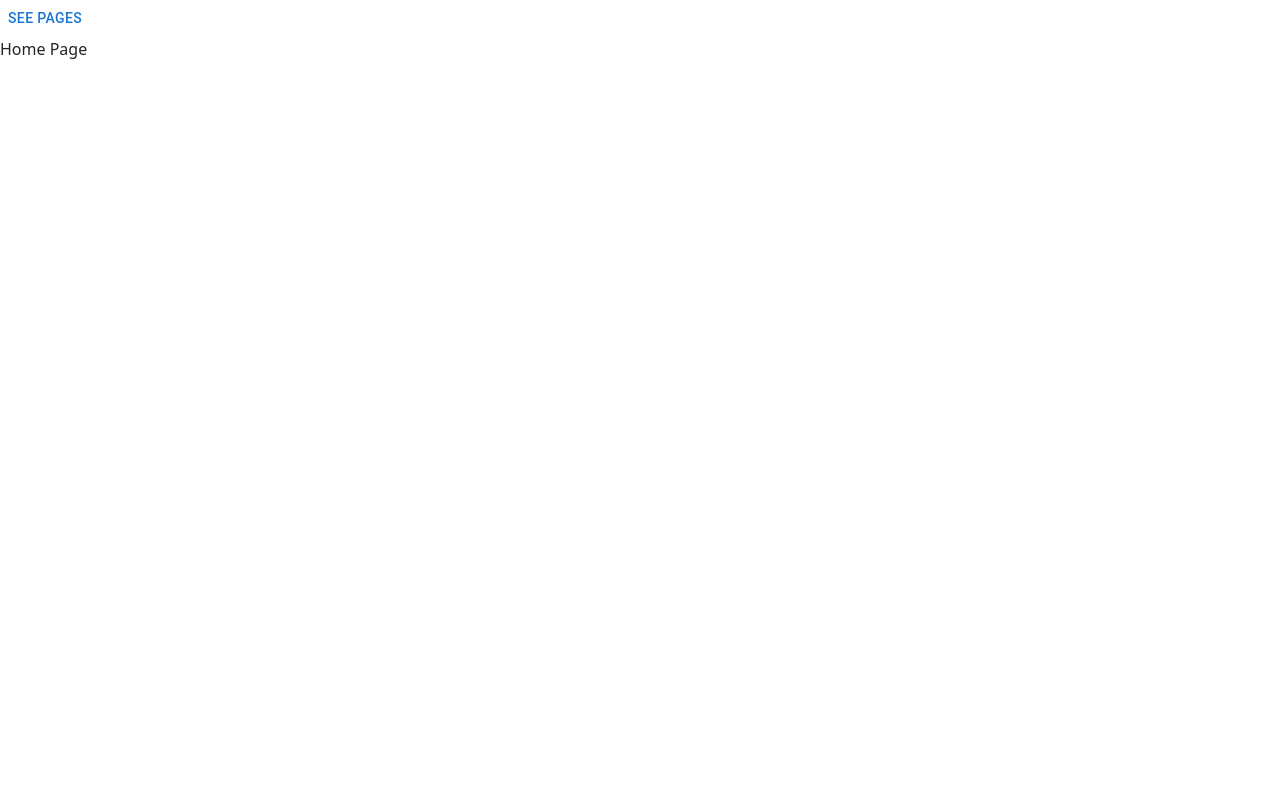
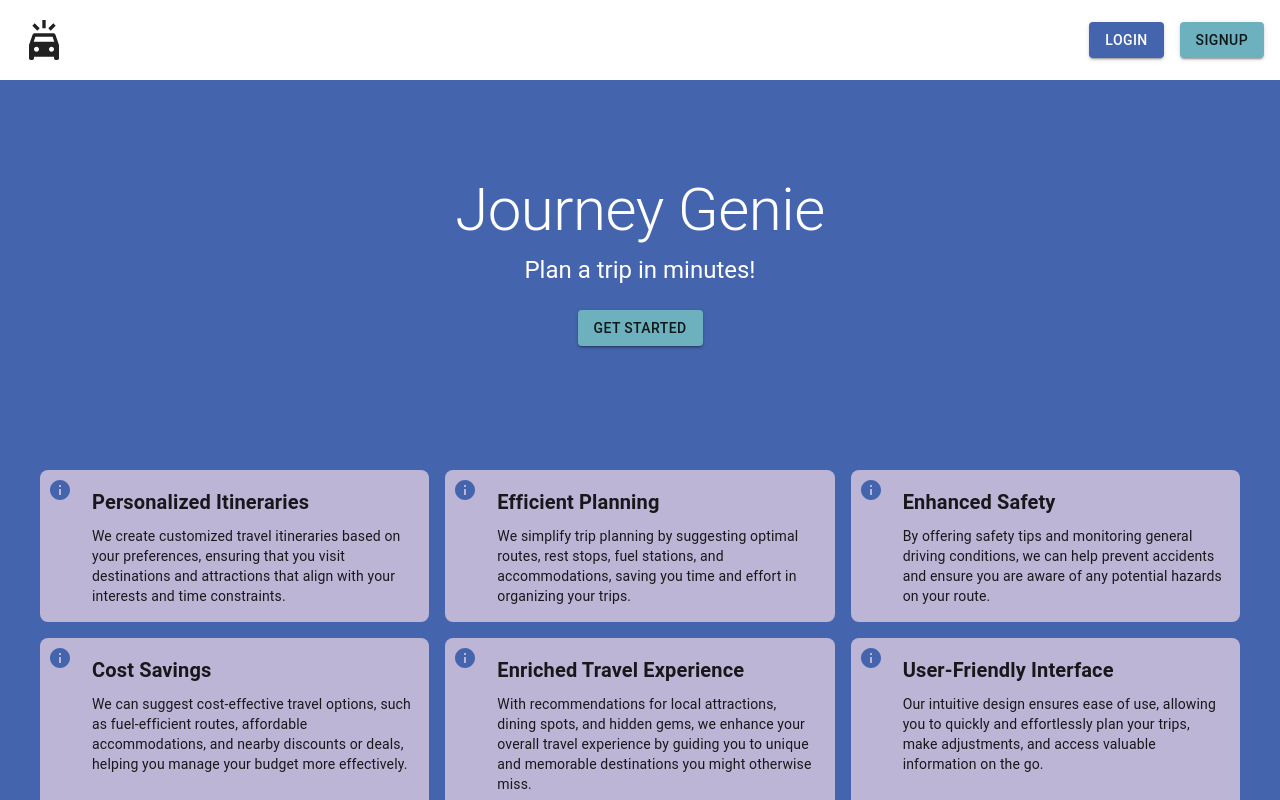
Before and after one commit to elischiffler/RoadtripsAreFun, a React (Vite) app in the folder frontend/: page / in a window 1280 px wide. Built offline with nearby package versions, Linux system fonts and the light colour scheme.

Commit message:
Created home page layout

```diff
--- a/frontend/src/pages/HomePage.jsx
+++ b/frontend/src/pages/HomePage.jsx
@@ -1,48 +1,187 @@
 import * as React from "react";
-import Box from "@mui/material/Box";
-import Drawer from "@mui/material/Drawer";
-import Button from "@mui/material/Button";
-import List from "@mui/material/List";
-import ListItem from "@mui/material/ListItem";
-import ListItemButton from "@mui/material/ListItemButton";
-import ListItemText from "@mui/material/ListItemText";
-import { Link } from "react-router-dom";
+import {
+  Box,
+  Container,
+  CssBaseline,
+  ThemeProvider,
+  createTheme,
+  Button,
+  Typography,
+  TextField,
+} from "@mui/material";
+import LogoButton from "../components/LogoButton";
+import InfoIcon from "@mui/icons-material/Info";
 
-export default function TemporaryDrawer() {
-  const [open, setOpen] = React.useState(false);
+const customTheme = createTheme({
+  palette: {
+    primary: {
+      main: "#4464AD",
+    },
+    secondary: {
+      main: "#6DB1BF",
+    },
+    pink: {
+      main: "#E5D0E3",
+    },
+    purple: {
+      main: "#38023B",
+    },
+    dark: {
+      main: "#071108",
+    },
+  },
+});
 
-  const toggleDrawer = (newOpen) => () => {
-    setOpen(newOpen);
-  };
+export default function HomePage() {
+  return (
+    <ThemeProvider theme={customTheme}>
+      <CssBaseline />
+      <Container
+        maxWidth={false}
+        disableGutters
+        sx={{ width: "100vw", height: "100vh", overflowX: "hidden" }} // Prevent horizontal overflow
+      >
+        {/* Top Box */}
+        <Box
+          sx={{
+            width: "100%",
+            height: "10%",
+            bgcolor: "primary.main.light",
+            display: "flex",
+            alignItems: "center",
+            justifyContent: "space-between",
+            paddingX: 2,
+          }}
+        >
+          <LogoButton />
 
-  const DrawerList = (
-    <Box sx={{ width: 250 }} role="presentation" onClick={toggleDrawer(false)}>
-      <List>
-        {[
-          { text: "Home Page", path: "/" },
-          { text: "Chat Page", path: "/chat" },
-          { text: "Itinerary Page", path: "/itinerary" },
-          { text: "Login Page", path: "/login" },
-          { text: "Map Page", path: "/map" },
-          { text: "Settings Page", path: "/settings" },
-        ].map((item, index) => (
-          <ListItem key={item.text} disablePadding>
-            <ListItemButton component={Link} to={item.path}>
-              <ListItemText primary={item.text} />
-            </ListItemButton>
-          </ListItem>
-        ))}
-      </List>
-    </Box>
-  );
+          <Box>
+            <Button variant="contained" color="primary" sx={{ marginRight: 2 }}>
+              Login
+            </Button>
+            <Button variant="contained" color="secondary">
+              Signup
+            </Button>
+          </Box>
+        </Box>
 
-  return (
-    <div>
-      <Button onClick={toggleDrawer(true)}>See Pages</Button>
-      <p>Home Page</p>
-      <Drawer open={open} onClose={toggleDrawer(false)}>
-        {DrawerList}
-      </Drawer>
-    </div>
+        {/* Main Content Box */}
+        <Box
+          sx={{
+            bgcolor: "primary.main",
+            height: "45%", // Adjusted to leave space for the bottom section
+            width: "100%",
+            display: "flex",
+            flexDirection: "column",
+            alignItems: "center",
+            justifyContent: "center",
+            textAlign: "center",
+            color: "white",
+          }}
+        >
+          <Typography variant="h2" component="h1" sx={{ mb: 1 }}>
+            Journey Genie
+          </Typography>
+          <Typography variant="h5" component="h2" sx={{ mb: 3 }}>
+            Plan a trip in minutes!
+          </Typography>
+          <Button variant="contained" color="secondary">
+            Get Started
+          </Button>
+        </Box>
+
+        {/* Bottom Section */}
+        <Box
+          sx={{
+            width: "100%",
+            height: "50%", // Increased to extend further
+            bgcolor: "primary.main", // Same color as the main section
+            display: "flex",
+            flexDirection: "column",
+            alignItems: "center",
+            justifyContent: "center",
+            padding: 2,
+            position: "relative",
+          }}
+        >
+          <Box
+            sx={{
+              display: "grid",
+              gap: 2,
+              gridTemplateColumns: "repeat(3, 1fr)",
+              width: "100%",
+              maxWidth: "1200px", // Ensure it doesn't exceed viewport width
+              boxSizing: "border-box", // Include padding and border in the element's total width and height
+            }}
+          >
+            {[
+              {
+                title: "Personalized Itineraries",
+                description:
+                  "We create customized travel itineraries based on your preferences, ensuring that you visit destinations and attractions that align with your interests and time constraints.",
+              },
+              {
+                title: "Efficient Planning",
+                description:
+                  "We simplify trip planning by suggesting optimal routes, rest stops, fuel stations, and accommodations, saving you time and effort in organizing your trips.",
+              },
+              {
+                title: "Enhanced Safety",
+                description:
+                  "By offering safety tips and monitoring general driving conditions, we can help prevent accidents and ensure you are aware of any potential hazards on your route.",
+              },
+              {
+                title: "Cost Savings",
+                description:
+                  "We can suggest cost-effective travel options, such as fuel-efficient routes, affordable accommodations, and nearby discounts or deals, helping you manage your budget more effectively.",
+              },
+              {
+                title: "Enriched Travel Experience",
+                description:
+                  "With recommendations for local attractions, dining spots, and hidden gems, we enhance your overall travel experience by guiding you to unique and memorable destinations you might otherwise miss.",
+              },
+              {
+                title: "User-Friendly Interface",
+                description:
+                  "Our intuitive design ensures ease of use, allowing you to quickly and effortlessly plan your trips, make adjustments, and access valuable information on the go.",
+              },
+            ].map((item, index) => (
+              <Box
+                key={index}
+                sx={{
+                  bgcolor: "rgba(229, 208, 227, 0.75)", // Transparent pink
+                  borderRadius: 2,
+                  padding: 2,
+                  display: "flex",
+                  flexDirection: "column",
+                  alignItems: "flex-start",
+                  position: "relative",
+                  paddingLeft: 4, // Increased padding to accommodate InfoIcon
+                  boxSizing: "border-box", // Ensure padding and border are included in width
+                }}
+              >
+                <InfoIcon
+                  sx={{
+                    position: "absolute",
+                    top: 8,
+                    left: 8,
+                    color: "primary.main",
+                  }}
+                />
+                <Typography
+                  variant="h6"
+                  sx={{ fontWeight: "bold", mb: 1, marginLeft: "20px" }} // Adjust margin for title
+                >
+                  {item.title}
+                </Typography>
+                <Typography variant="body2" sx={{ marginLeft: "20px" }}>
+                  {item.description}
+                </Typography>
+              </Box>
+            ))}
+          </Box>
+        </Box>
+      </Container>
+    </ThemeProvider>
   );
 }
```
